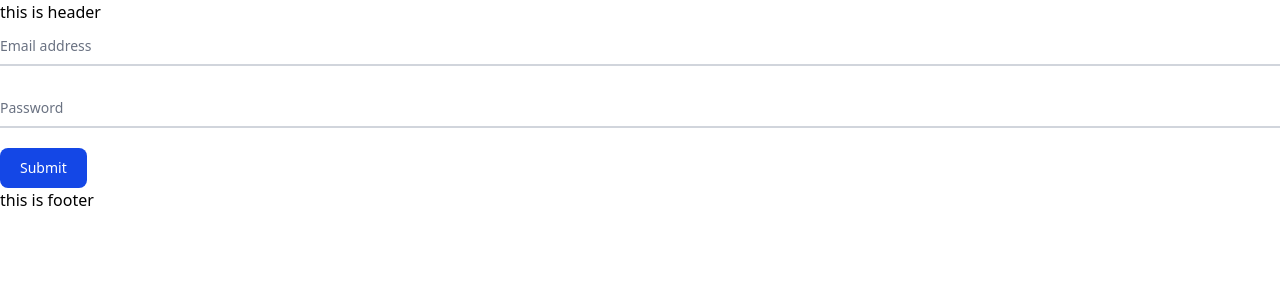
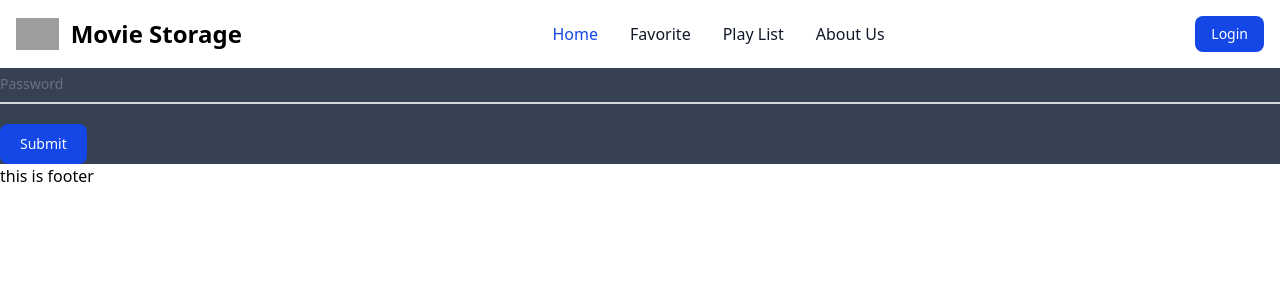
Before and after one commit to iahiaimon/Django__Movie-Storage, a Django app: page /login/ in a window 1280 px wide. Shown: the top 300 px of the page. Run offline with Django 5.2, Linux system fonts and the light colour scheme; grey boxes are pictures that could not be loaded.

Commit message:
Uploading

```diff
--- a/Movie_Storage/settings.py
+++ b/Movie_Storage/settings.py
@@ -104,6 +104,7 @@ USE_TZ = True
 # https://docs.djangoproject.com/en/5.2/howto/static-files/
 
 STATIC_URL = 'static/'
+MEDIA_URL = 'media/'
 
 # Default primary key field type
 # https://docs.djangoproject.com/en/5.2/ref/settings/#default-auto-field
--- /dev/null
+++ b/home/static/js/base.js
@@ -0,0 +1,39 @@
+alet content = document.getElementById("header")
+
+content.innerHTML = `
+
+<nav class="bg-white dark:bg-gray-900 fixed w-full z-20 top-0 start-0">
+  <div class="max-w-screen-xl flex flex-wrap items-center justify-between mx-auto p-4">
+  <a href="https://flowbite.com/" class="flex items-center space-x-3 rtl:space-x-reverse">
+      <img src="https://flowbite.com/docs/images/logo.svg" class="h-8" alt="Flowbite Logo">
+      <span class="self-center text-2xl font-semibold whitespace-nowrap dark:text-white">Movie Storage</span>
+  </a>
+  <div class="flex md:order-2 space-x-3 md:space-x-0 rtl:space-x-reverse">
+      <a class="text-white bg-blue-700 hover:bg-blue-800 focus:ring-4 focus:outline-none focus:ring-blue-300 font-medium rounded-lg text-sm px-4 py-2 text-center dark:bg-blue-600 dark:hover:bg-blue-700 dark:focus:ring-blue-800" href="{% url 'login' %}>Login</a>
+      <button data-collapse-toggle="navbar-sticky" type="button" class="inline-flex items-center p-2 w-10 h-10 justify-center text-sm text-gray-500 rounded-lg md:hidden hover:bg-gray-100 focus:outline-none focus:ring-2 focus:ring-gray-200 dark:text-gray-400 dark:hover:bg-gray-700 dark:focus:ring-gray-600" aria-controls="navbar-sticky" aria-expanded="false">
+        <span class="sr-only">Open main menu</span>
+        <svg class="w-5 h-5" aria-hidden="true" xmlns="http://www.w3.org/2000/svg" fill="none" viewBox="0 0 17 14">
+            <path stroke="currentColor" stroke-linecap="round" stroke-linejoin="round" stroke-width="2" d="M1 1h15M1 7h15M1 13h15"/>
+        </svg>
+    </button>
+  </div>
+  <div class="items-center justify-between hidden w-full md:flex md:w-auto md:order-1" id="navbar-sticky">
+    <ul class="flex flex-col p-4 md:p-0 mt-4 font-medium border border-gray-100 rounded-lg bg-gray-50 md:space-x-8 rtl:space-x-reverse md:flex-row md:mt-0 md:border-0 md:bg-white dark:bg-gray-800 md:dark:bg-gray-900 dark:border-gray-700">
+      <li>
+        <a href="{% url 'home' %}" class="block py-2 px-3 text-white bg-blue-700 rounded-sm md:bg-transparent md:text-blue-700 md:p-0 md:dark:text-blue-500" aria-current="page">Home</a>
+      </li>
+      <li>
+        <a href="#" class="block py-2 px-3 text-gray-900 rounded-sm hover:bg-gray-100 md:hover:bg-transparent md:hover:text-blue-700 md:p-0 md:dark:hover:text-blue-500 dark:text-white dark:hover:bg-gray-700 dark:hover:text-white md:dark:hover:bg-transparent dark:border-gray-700">Favorite</a>
+      </li>
+      <li>
+        <a href="#" class="block py-2 px-3 text-gray-900 rounded-sm hover:bg-gray-100 md:hover:bg-transparent md:hover:text-blue-700 md:p-0 md:dark:hover:text-blue-500 dark:text-white dark:hover:bg-gray-700 dark:hover:text-white md:dark:hover:bg-transparent dark:border-gray-700">Play List</a>
+      </li>
+      <li>
+        <a href="#" class="block py-2 px-3 text-gray-900 rounded-sm hover:bg-gray-100 md:hover:bg-transparent md:hover:text-blue-700 md:p-0 md:dark:hover:text-blue-500 dark:text-white dark:hover:bg-gray-700 dark:hover:text-white md:dark:hover:bg-transparent dark:border-gray-700">About Us</a>
+      </li>
+    </ul>
+  </div>
+  </div>
+</nav>
+
+`
--- a/home/templates/base.html
+++ b/home/templates/base.html
@@ -1,5 +1,8 @@
+{% load static %}
+
 <!DOCTYPE html>
 <html lang="en">
+
 <head>
     <meta charset="UTF-8">
     <meta name="viewport" content="width=device-width, initial-scale=1.0">
@@ -8,9 +11,68 @@
 
     <script src="https://cdn.jsdelivr.net/npm/@tailwindcss/browser@4"></script>
 </head>
+
 <body>
     <header>
-        this is header
+        <div id="header">
+
+
+
+
+
+            <nav class="bg-white dark:bg-gray-900 fixed w-full z-20 top-0 start-0">
+                <div class="max-w-screen-xl flex flex-wrap items-center justify-between mx-auto p-4">
+                    <a href="https://flowbite.com/" class="flex items-center space-x-3 rtl:space-x-reverse">
+                        <img src="https://flowbite.com/docs/images/logo.svg" class="h-8" alt="Flowbite Logo">
+                        <span class="self-center text-2xl font-semibold whitespace-nowrap dark:text-white">Movie
+                            Storage</span>
+                    </a>
+                    <div class="flex md:order-2 space-x-3 md:space-x-0 rtl:space-x-reverse">
+                        <a class="text-white bg-blue-700 hover:bg-blue-800 focus:ring-4 focus:outline-none focus:ring-blue-300 font-medium rounded-lg text-sm px-4 py-2 text-center dark:bg-blue-600 dark:hover:bg-blue-700 dark:focus:ring-blue-800" href="{% url 'login' %}">Login</a>
+                        <button data-collapse-toggle=" navbar-sticky" type="button"
+                            class="inline-flex items-center p-2 w-10 h-10 justify-center text-sm text-gray-500 rounded-lg md:hidden hover:bg-gray-100 focus:outline-none focus:ring-2 focus:ring-gray-200 dark:text-gray-400 dark:hover:bg-gray-700 dark:focus:ring-gray-600"
+                            aria-controls="navbar-sticky" aria-expanded="false">
+                            <span class="sr-only">Open main menu</span>
+                            <svg class="w-5 h-5" aria-hidden="true" xmlns="http://www.w3.org/2000/svg" fill="none"
+                                viewBox="0 0 17 14">
+                                <path stroke="currentColor" stroke-linecap="round" stroke-linejoin="round"
+                                    stroke-width="2" d="M1 1h15M1 7h15M1 13h15" />
+                            </svg>
+                            </button>
+                    </div>
+                    <div class="items-center justify-between hidden w-full md:flex md:w-auto md:order-1"
+                        id="navbar-sticky">
+                        <ul
+                            class="flex flex-col p-4 md:p-0 mt-4 font-medium border border-gray-100 rounded-lg bg-gray-50 md:space-x-8 rtl:space-x-reverse md:flex-row md:mt-0 md:border-0 md:bg-white dark:bg-gray-800 md:dark:bg-gray-900 dark:border-gray-700">
+                            <li>
+                                <a href="{% url 'home' %}"
+                                    class="block py-2 px-3 text-white bg-blue-700 rounded-sm md:bg-transparent md:text-blue-700 md:p-0 md:dark:text-blue-500"
+                                    aria-current="page">Home</a>
+                            </li>
+                            <li>
+                                <a href="#"
+                                    class="block py-2 px-3 text-gray-900 rounded-sm hover:bg-gray-100 md:hover:bg-transparent md:hover:text-blue-700 md:p-0 md:dark:hover:text-blue-500 dark:text-white dark:hover:bg-gray-700 dark:hover:text-white md:dark:hover:bg-transparent dark:border-gray-700">Favorite</a>
+                            </li>
+                            <li>
+                                <a href="#"
+                                    class="block py-2 px-3 text-gray-900 rounded-sm hover:bg-gray-100 md:hover:bg-transparent md:hover:text-blue-700 md:p-0 md:dark:hover:text-blue-500 dark:text-white dark:hover:bg-gray-700 dark:hover:text-white md:dark:hover:bg-transparent dark:border-gray-700">Play
+                                    List</a>
+                            </li>
+                            <li>
+                                <a href="#"
+                                    class="block py-2 px-3 text-gray-900 rounded-sm hover:bg-gray-100 md:hover:bg-transparent md:hover:text-blue-700 md:p-0 md:dark:hover:text-blue-500 dark:text-white dark:hover:bg-gray-700 dark:hover:text-white md:dark:hover:bg-transparent dark:border-gray-700">About
+                                    Us</a>
+                            </li>
+                        </ul>
+                    </div>
+                </div>
+            </nav>
+
+
+
+
+
+        </div>
     </header>
 
     <main>
@@ -22,5 +84,9 @@
     <footer>
         this is footer
     </footer>
+
+
+    <script src="{% static 'js/base.js' %}"></script>
 </body>
+
 </html>
--- a/home/templates/login.html
+++ b/home/templates/login.html
@@ -4,6 +4,8 @@
 
 <form action="" method="post">
     {% csrf_token %}
+    <div class="bg-gray-700">
+
 
         <div class="relative z-0 w-full mb-5 group">
             <input type="email" name="email" id="email"
@@ -23,9 +25,16 @@
                 class="peer-focus:font-medium absolute text-sm text-gray-500 dark:text-gray-400 duration-300 transform -translate-y-6 scale-75 top-3 -z-10 origin-[0] peer-focus:start-0 rtl:peer-focus:translate-x-1/4 peer-focus:text-blue-600 peer-focus:dark:text-blue-500 peer-placeholder-shown:scale-100 peer-placeholder-shown:translate-y-0 peer-focus:scale-75 peer-focus:-translate-y-6">Password</label>
         </div>
 
+        {% for field in form %}
+        {% for error in field.errors %}
+        <p style="color: red;">{{ error }}</p>
+        {% endfor %}
+        {% endfor %}
+
 
         <button type="submit"
             class="text-white bg-blue-700 hover:bg-blue-800 focus:ring-4 focus:outline-none focus:ring-blue-300 font-medium rounded-lg text-sm w-full sm:w-auto px-5 py-2.5 text-center dark:bg-blue-600 dark:hover:bg-blue-700 dark:focus:ring-blue-800">Submit</button>
+    </div>
 </form>
 
 {% endblock %}
--- a/home/views.py
+++ b/home/views.py
@@ -37,7 +37,7 @@ def login(request):
         else:
             login(request, user)
             messages.success(request, "You have successfully logged in.")
-            return redirect("home")
+            return redirect('home')
 
     return render(request, "login.html")
 
```
Also changed, not shown: db.sqlite3. Lines whose indentation alone changed are shown as unchanged.
